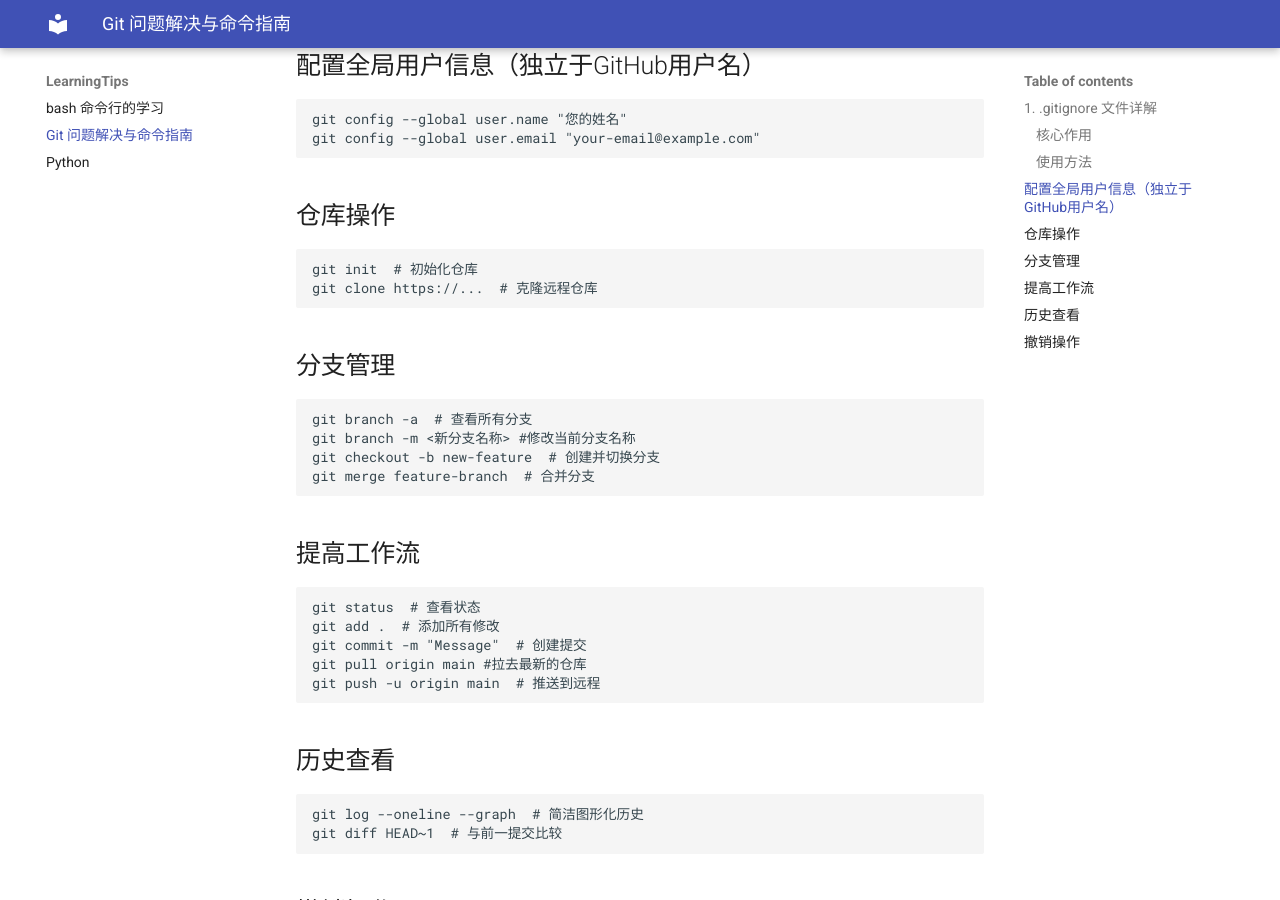
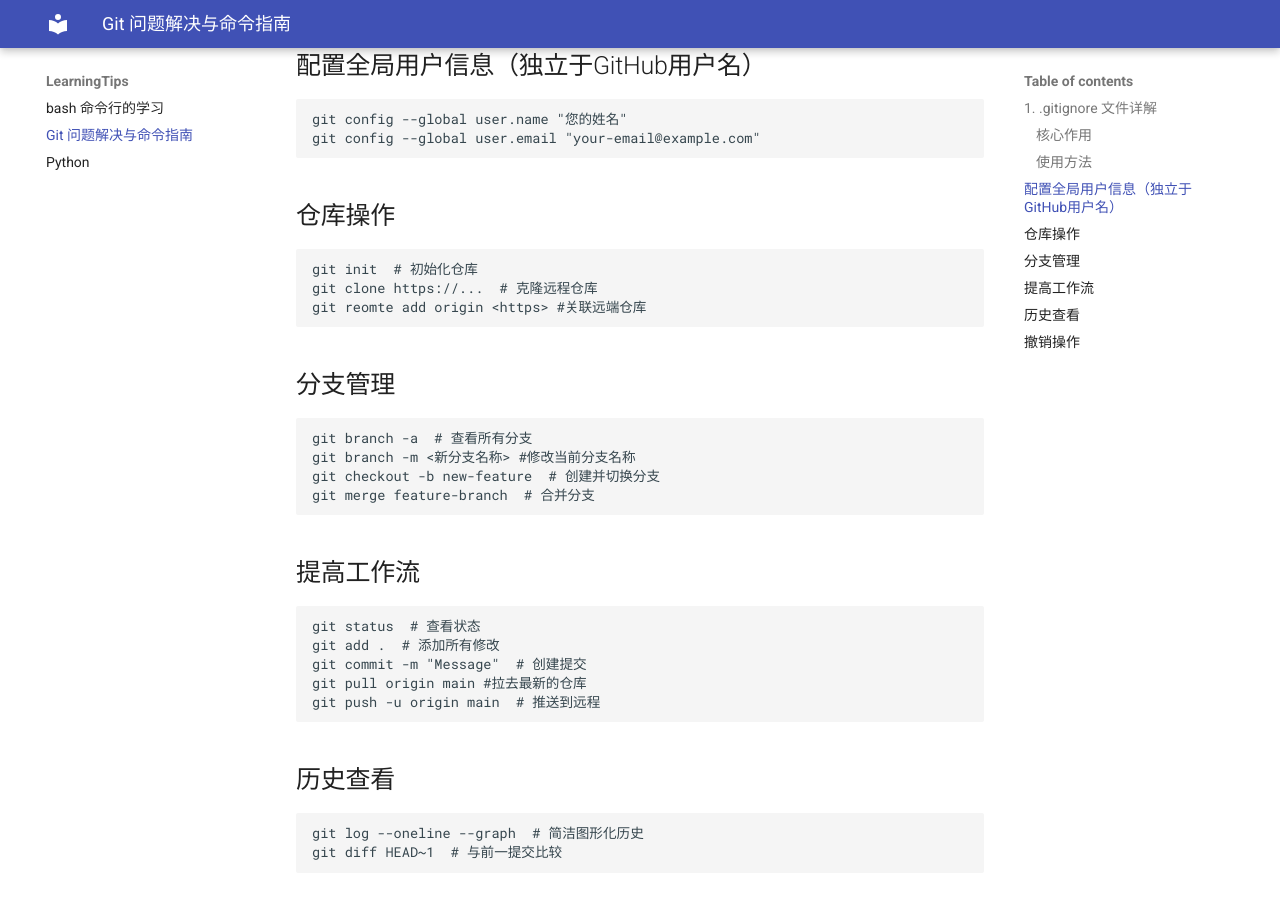
Before and after one commit to zhangteng520/docs, an MkDocs documentation site: the page built from docs/LearningTips/git_tips.md, in a window 1280 px wide and 900 px high, scrolled down 875 px. Built offline with MkDocs 1.6.1 and Material for MkDocs 9.7.7, drawn with Linux system fonts in a browser that asks for light colours.

````diff
--- a/docs/LearningTips/git_tips.md
+++ b/docs/LearningTips/git_tips.md
@@ -37,7 +37,7 @@
 ```
 git init  # 初始化仓库
 git clone https://...  # 克隆远程仓库
-
+git reomte add origin <https> #关联远端仓库
 ```
 
 ## 分支管理
````
Also changed, not shown: 1 other file.
